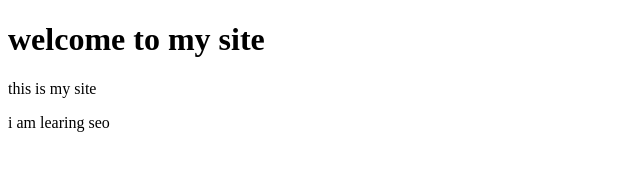
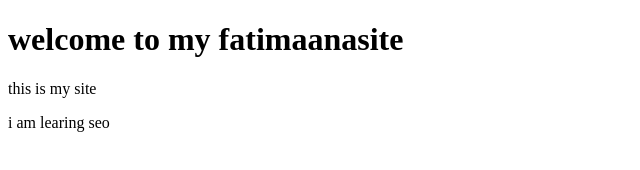
Before and after one commit to Fatiprogramist/fatima.github.io, a plain HTML site: page index.html in a window 1280 px wide. Shown: the whole page, without its empty margins (0-640 px from the left). Drawn offline with Linux system fonts and the light colour scheme.

Commit message:
Update index.html

```diff
--- a/index.html
+++ b/index.html
@@ -6,7 +6,7 @@
 <meta name="google-site-verification" content="zS82zpeIutLit11fMVJH-EAjUfzJZJvPZKq7sgxA2mI" />
 </head>
 <body>
-  <h1>welcome to my site</h1>
+  <h1>welcome to my fatimaanasite</h1>
   <p> this is my site</p>
   <p> i am learing seo</p>
 </body>
```
